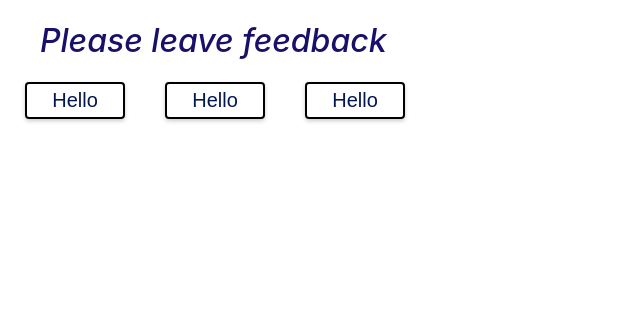
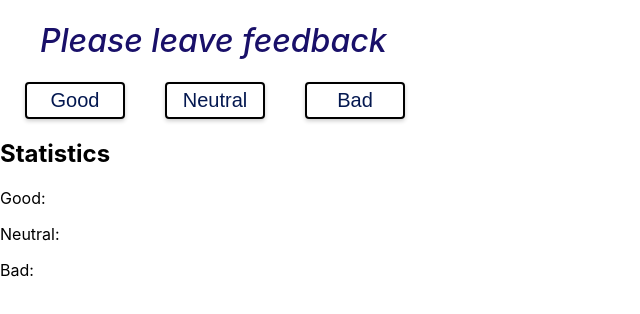
Before and after one commit to Vitamin-JS/goit-react-hw-02-feedback, a React (Create React App) app: page / in a window 1280 px wide. Shown: the top 314 px of the page, without its empty margins (0-640 px from the left). Built offline with nearby package versions, Linux system fonts and the light colour scheme.

Commit message:
Add FeedbackOptions component

```diff
--- a/src/App.js
+++ b/src/App.js
@@ -1,5 +1,5 @@
 import React, { Component } from 'react';
-import Feedback from './components/Feedback/Feedback';
+import Feedback from './components/FeedbackOptions/FeedbackOptions';
 
 class App extends Component {
   state = {
@@ -8,15 +8,19 @@ class App extends Component {
     bad: 0,
   };
 
-  // getItemName = {}
   // handleMakeFeedback = {}
+
+  getItemName = name => {
+    return `${name.slice(0, 1).toUpperCase()}${name.slice(1).toLowerCase()}`;
+  };
 
   render() {
     return (
       <>
-        <Feedback options={this.state} />
+        <Feedback options={this.state} getItemName={this.getItemName} />
       </>
     );
   }
 }
+
 export default App;
--- a/src/components/Feedback/index.js
+++ /dev/null
@@ -1 +0,0 @@
-export { default } from './Feedback';
--- a/src/components/Feedback/Feedback.js
+++ b/src/components/FeedbackOptions/FeedbackOptions.js
@@ -1,8 +1,8 @@
 import React from 'react';
 import PropTypes from 'prop-types';
-import s from './Feedback.module.css';
+import s from './FeedbackOptions.module.css';
 
-function Feedback({ options }) {
+function Feedback({ options, getItemName }) {
   const feedbackNames = Object.keys(options);
 
   return (
@@ -11,16 +11,21 @@ function Feedback({ options }) {
       <ul className={s.feedback__list}>
         {feedbackNames.map(item => (
           <li key={item}>
-            <button className={s.btn}>Hello</button>
+            <button className={s.btn}>{getItemName(item)}</button>
           </li>
         ))}
       </ul>
+      <h2>Statistics</h2>
+      <p>Good: </p>
+      <p>Neutral: </p>
+      <p>Bad: </p>
     </>
   );
 }
 
 Feedback.propTypes = {
   options: PropTypes.objectOf(PropTypes.number).isRequired /*Комментарий*/,
+  getItemName: PropTypes.func,
 };
 
 export default Feedback;
--- /dev/null
+++ b/src/components/FeedbackOptions/index.js
@@ -0,0 +1 @@
+export { default } from './FeedbackOptions';
```
Also changed, not shown: src/components/FeedbackOptions/FeedbackOptions.module.css (renamed from src/components/Feedback/Feedback.module.css).
